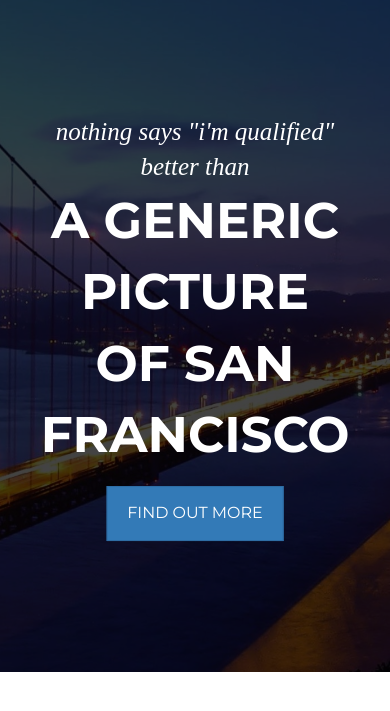
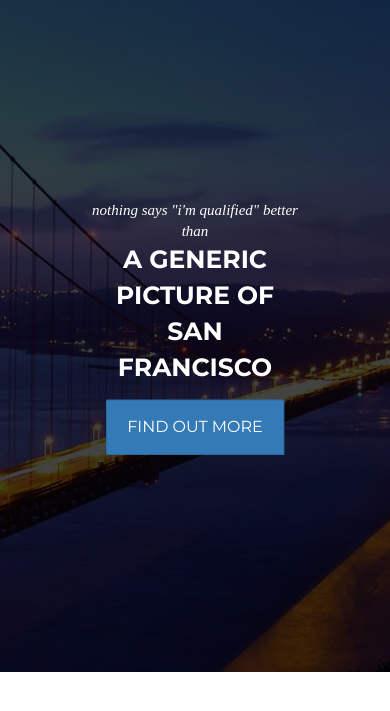
Before and after one commit to erikyangs/bootstraptemplate, a plain HTML site: page index.html in a window 390 px wide. Shown: the part 53-764 px from the top of the page. Drawn offline with nearby package versions, Linux system fonts and the light colour scheme; a web font is replaced by a local one.

Commit message:
responsive landing

```diff
--- a/index.css
+++ b/index.css
@@ -102,3 +102,23 @@ body {
 
 	font-size: 16px;
 }
+
+@media (max-width: 991px){
+	#landing-subtitle{
+		font-size: 20px;
+	}
+
+	#landing-title{
+		font-size: 40px;
+	}
+}
+
+@media (max-width: 767px){
+	#landing-subtitle{
+		font-size: 15px;
+	}
+
+	#landing-title{
+		font-size: 25px;
+	}
+}
```
